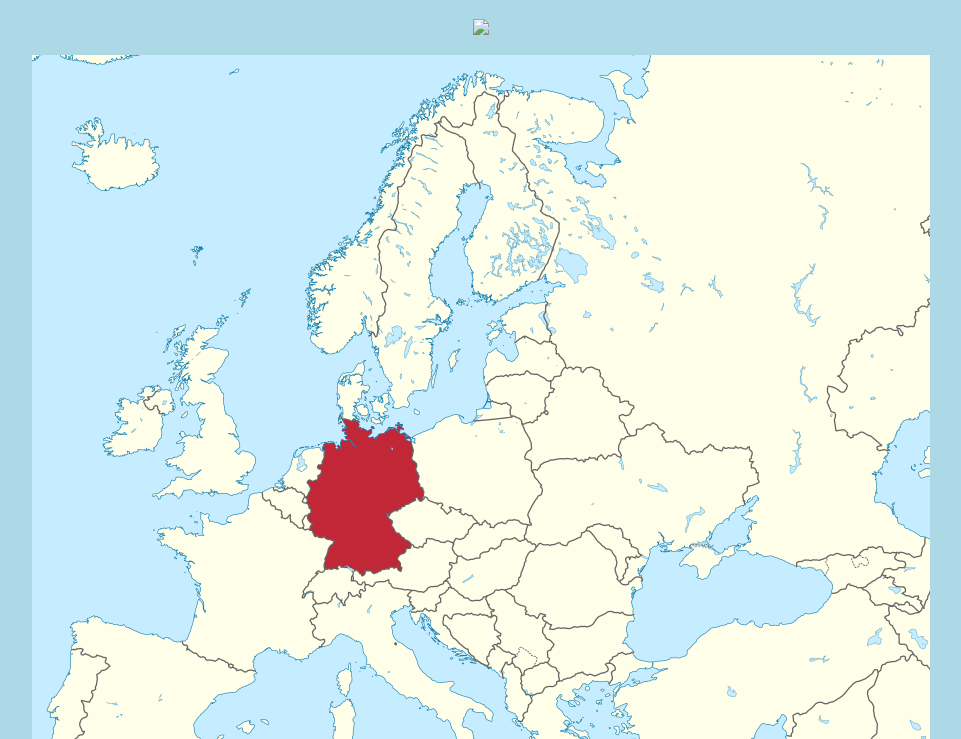
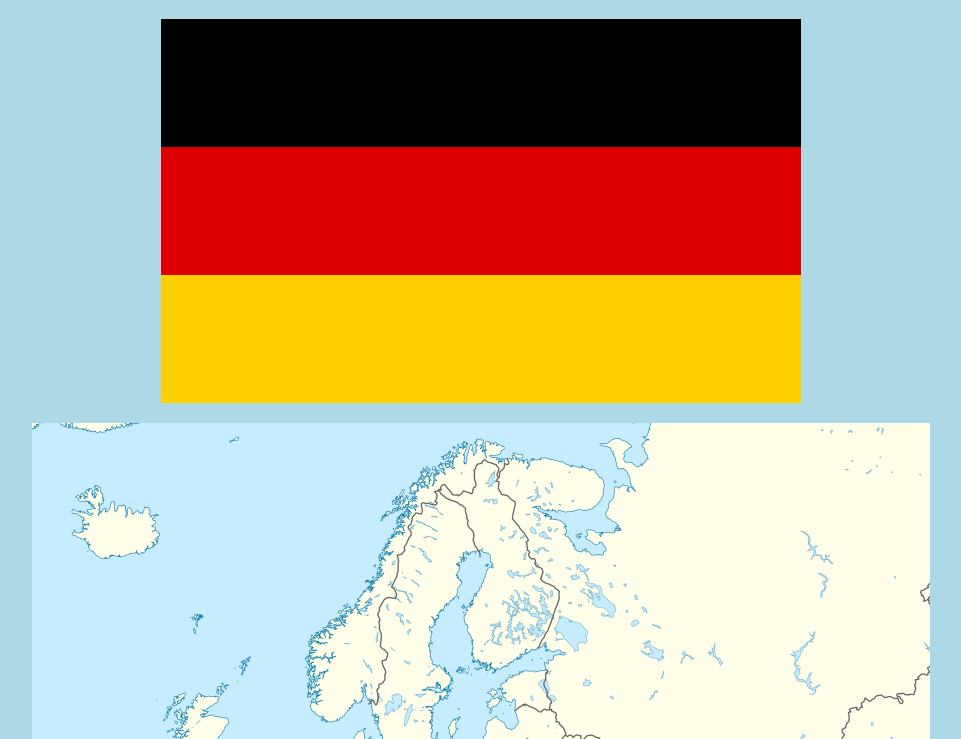
Before and after one commit to booh00cracker/Germany, a plain HTML site: page index.html in a window 1280 px wide. Shown: the part 61-800 px from the top of the page, without its empty margins (159-1120 px from the left). Drawn offline with Linux system fonts and the light colour scheme.

Commit message:
Update index.html

```diff
--- a/index.html
+++ b/index.html
@@ -8,7 +8,7 @@
   <body bgcolor=lightblue>
     <h1 align=center>Germany
     </h1>
-    <p align=center><img src=usa.jfif></p>
+    <p align=center><img src=germany.png></p>
     <p align=center><img src=map.png></p>
     <h2>Culture</h2>
     <iframe width="560" height="315" src="https://www.youtube.com/embed/oEHumDT8xwY?si=L-yM7OXOvjyHqGpA" title="YouTube video player" frameborder="0" allow="accelerometer; autoplay; clipboard-write; encrypted-media; gyroscope; picture-in-picture; web-share" referrerpolicy="strict-origin-when-cross-origin" allowfullscreen></iframe>
```
